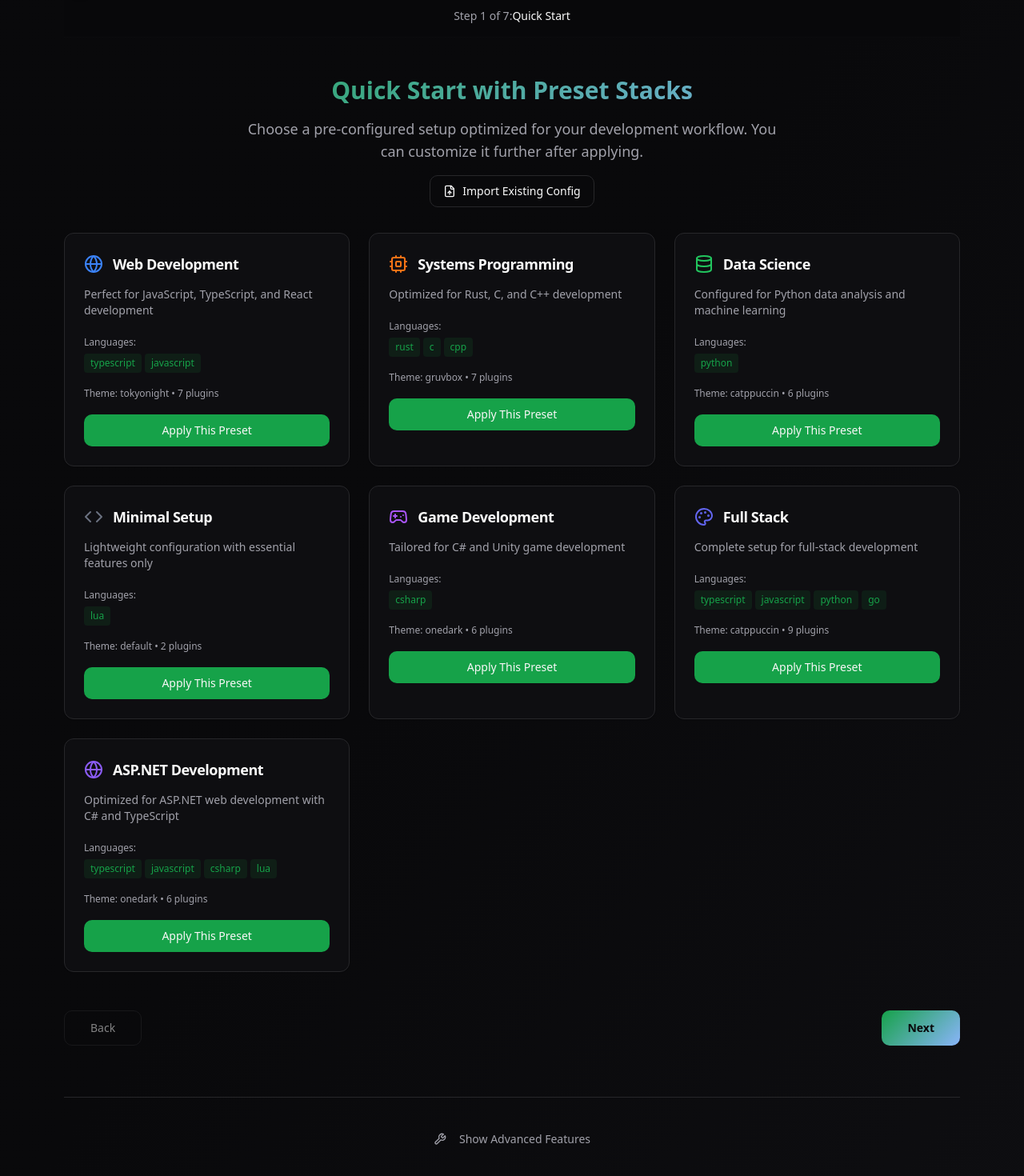
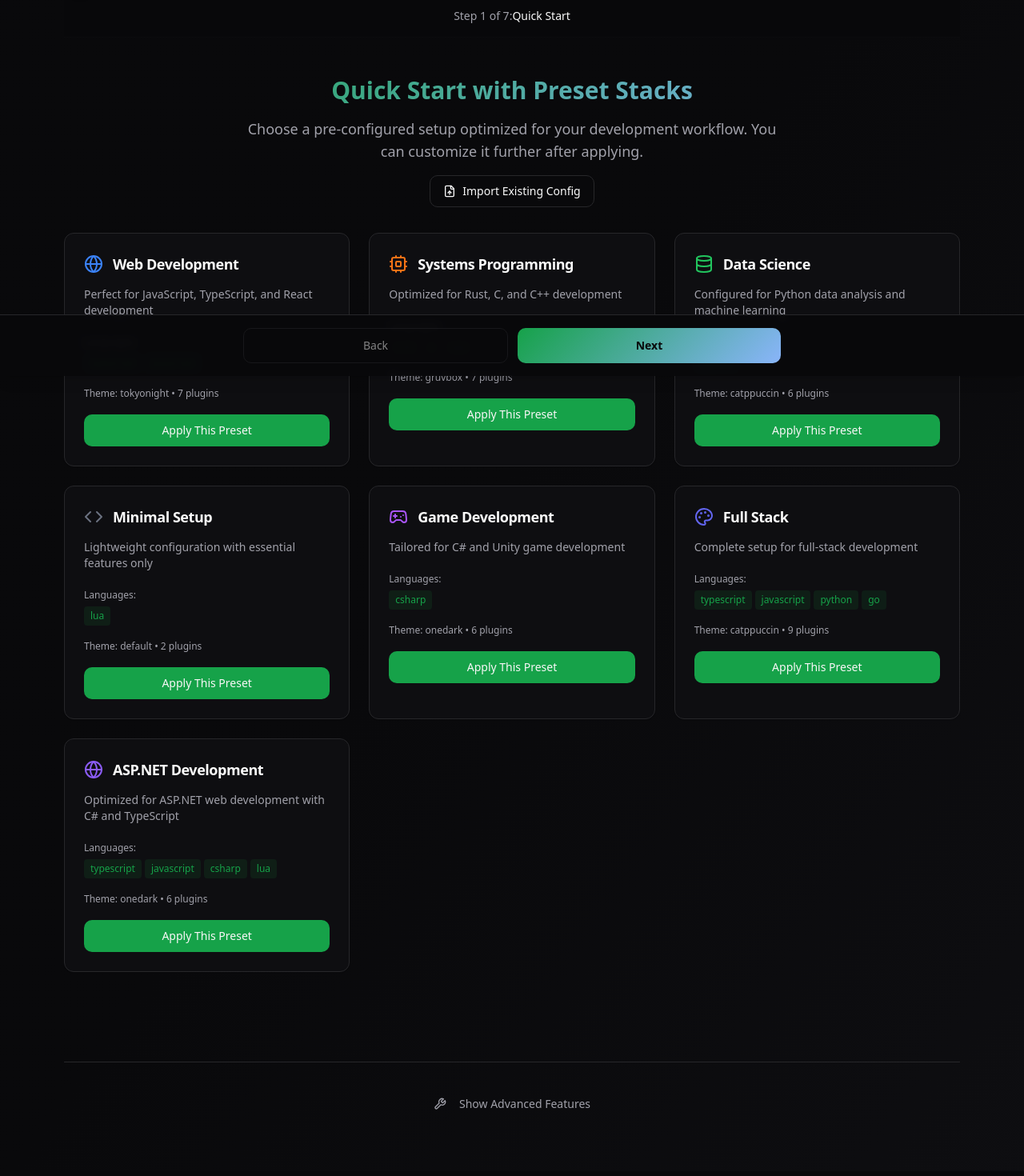
Before and after one commit to justinloveless/nvim-config-forge, a React (Vite) app: page / in a window 1280 px wide. Shown: the part 330-1800 px from the top of the page at 80% size. Built offline with nearby package versions, Linux system fonts and the light colour scheme.

Commit message:
Make buttons always visible

```diff
--- a/src/pages/Index.tsx
+++ b/src/pages/Index.tsx
@@ -681,43 +681,6 @@ const Index = () => {
             {renderCurrentStep()}
           </div>
 
-          {/* Desktop navigation */}
-          <div className="hidden md:flex justify-between">
-            <Button
-              onClick={handleBack}
-              disabled={currentStep === 0}
-              variant="outline"
-              size="lg"
-              className="px-8"
-            >
-              Back
-            </Button>
-
-            {currentStep < STEPS.length - 1 ? (
-              <Button
-                onClick={handleNext}
-                disabled={!canProceed()}
-                size="lg"
-                className="bg-gradient-primary hover:opacity-90 text-background font-semibold px-8"
-              >
-                {currentStep === STEPS.length - 2 ? 'Generate Config' : currentStep === 0 ? 'Next' : 'Next (or Skip)'}
-              </Button>
-            ) : (
-              <Button
-                onClick={() => {
-                  setCurrentStep(0);
-                  setConfig({ languages: [], theme: '', plugins: [], settings: [], leaderKey: ' ', keymaps: {} });
-                  setGeneratedConfig('');
-                  updateURL(0, { languages: [], theme: '', plugins: [], settings: [], leaderKey: ' ', keymaps: {} });
-                }}
-                variant="outline"
-                size="lg"
-                className="px-8"
-              >
-                Start Over
-              </Button>
-            )}
-          </div>
         </div>
 
         {/* Advanced Features Toggle */}
@@ -766,15 +729,15 @@ const Index = () => {
         </div>
       </div>
 
-      {/* Mobile floating navigation */}
-      <div className="md:hidden fixed bottom-0 left-0 right-0 bg-background/95 backdrop-blur-sm border-t border-border p-4 z-50 shadow-lg">
-        <div className="flex justify-between items-center max-w-sm mx-auto gap-3">
+      {/* Floating navigation for all screen sizes */}
+      <div className="fixed bottom-0 left-0 right-0 bg-background/95 backdrop-blur-sm border-t border-border p-4 z-50 shadow-lg">
+        <div className="flex justify-between items-center max-w-2xl mx-auto gap-3">
           <Button
             onClick={handleBack}
             disabled={currentStep === 0}
             variant="outline"
             size="lg"
-            className="flex-1"
+            className="flex-1 md:px-8"
           >
             Back
           </Button>
@@ -784,9 +747,9 @@ const Index = () => {
               onClick={handleNext}
               disabled={!canProceed()}
               size="lg"
-              className="bg-gradient-primary hover:opacity-90 text-background font-semibold flex-1"
+              className="bg-gradient-primary hover:opacity-90 text-background font-semibold flex-1 md:px-8"
             >
-              {currentStep === STEPS.length - 2 ? 'Generate' : 'Next'}
+              {currentStep === STEPS.length - 2 ? 'Generate Config' : currentStep === 0 ? 'Next' : 'Next (or Skip)'}
             </Button>
           ) : (
             <Button
@@ -798,7 +761,7 @@ const Index = () => {
               }}
               variant="outline"
               size="lg"
-              className="flex-1"
+              className="flex-1 md:px-8"
             >
               Start Over
             </Button>
```
